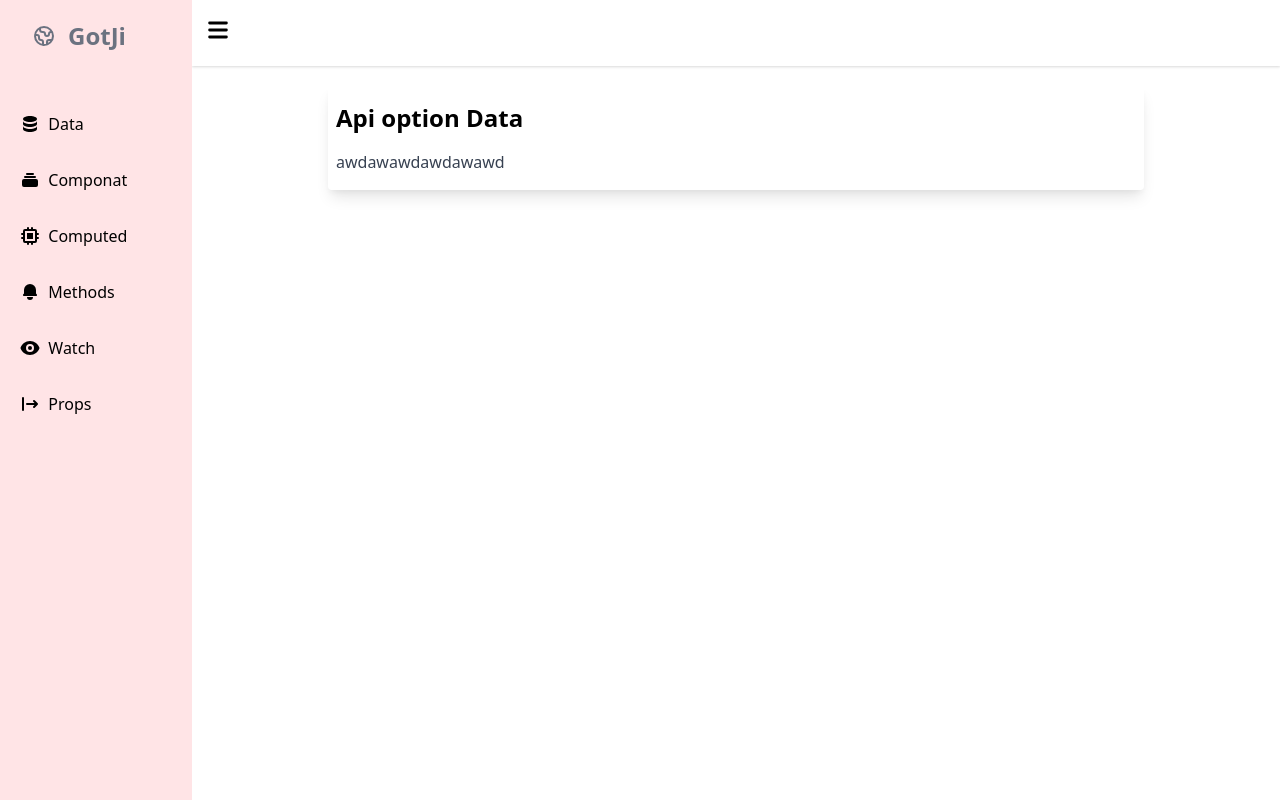
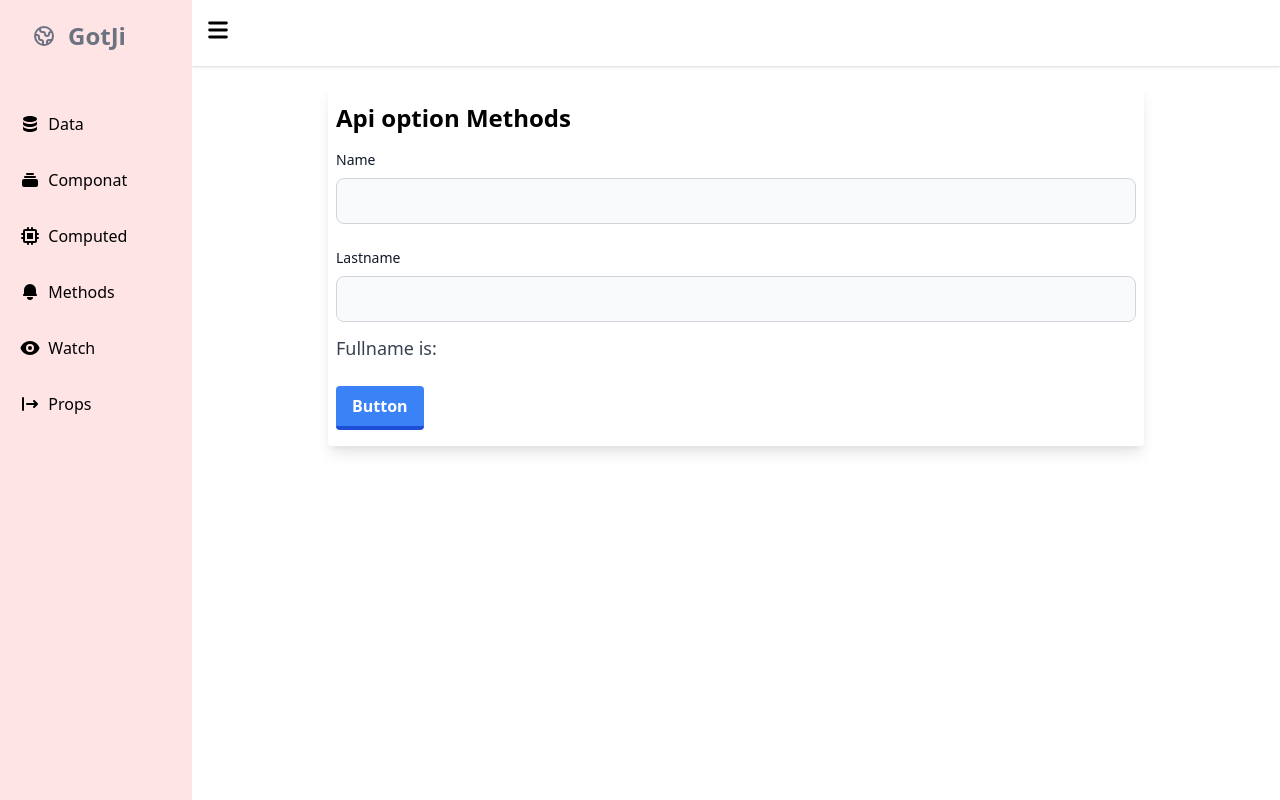
Before and after one commit to ggthkk/pj-tailwind, a Vue app: page /methods in a window 1280 px wide. Built offline with nearby package versions, Linux system fonts and the light colour scheme.

Commit message:
update 17:00

```diff
--- a/src/views/Api_computed.vue
+++ b/src/views/Api_computed.vue
@@ -2,9 +2,14 @@
     <div class="grid place-items-center h-auto">
       <div class="w-9/12 m-5 rounded overflow-hidden shadow-lg">
         <div class="px-2 py-4">
-          <div class="font-bold text-2xl mb-4">Api option Data</div>
+          <div class="font-bold text-2xl mb-4">Api option Computed</div>
           <p class="text-gray-700 text-base">
-            awdaw
+            <label for="base-input" class="block mb-2 text-sm font-medium text-gray-900 dark:text-gray-300">Input1</label>
+            <input type="number" v-model="a" class="bg-gray-50 border border-gray-300 text-gray-900 rounded-lg focus:ring-blue-500 focus:border-blue-500 block w-full p-2.5 ">
+<br>
+            <label for="base-input" class="block mb-2 text-sm font-medium text-gray-900 dark:text-gray-300">Input2</label>
+            <input type="number" v-model="b" class="bg-gray-50 border border-gray-300 text-gray-900 rounded-lg focus:ring-blue-500 focus:border-blue-500 block w-full p-2.5 ">
+          <label for="base-input" class="block mt-3 text-md">value is: {{ sum }}</label>
           </p>
         </div>
       </div>
@@ -14,11 +19,17 @@
 <script>
 export default {
   data() {
-    return {
-      value: ''
+    return{
+      a:'',
+      b:'',
     }
   },
-};
+  computed: {
+    sum() {
+      return parseInt(this.a) + parseInt(this.b)
+    }
+  },
+}
 </script>
 
 <style lang="scss" scoped></style>
--- a/src/views/Api_methods.vue
+++ b/src/views/Api_methods.vue
@@ -2,9 +2,36 @@
   <div class="grid place-items-center h-auto">
     <div class="w-9/12 m-5 rounded overflow-hidden shadow-lg">
       <div class="px-2 py-4">
-          <div class="font-bold text-2xl mb-4">Api option Data</div>
+        <div class="font-bold text-2xl mb-4">Api option Methods</div>
         <p class="text-gray-700 text-base">
-            awdawawdawdawawd
+          <label
+            for="base-input"
+            class="block mb-2 text-sm font-medium text-gray-900 dark:text-gray-300"
+            >Name</label
+          >
+          <input
+            type="text" v-model="a"
+            class="bg-gray-50 border border-gray-300 text-gray-900 rounded-lg focus:ring-blue-500 focus:border-blue-500 block w-full p-2.5"
+          />
+          <br />
+          <label
+            for="base-input"
+            class="block mb-2 text-sm font-medium text-gray-900 dark:text-gray-300"
+            >Lastname</label
+          >
+          <input
+            type="text" v-model="b"
+            class="bg-gray-50 border border-gray-300 text-gray-900 rounded-lg focus:ring-blue-500 focus:border-blue-500 block w-full p-2.5"
+          />
+          <label for="base-input" class="block mt-3 text-lg"
+            >Fullname is: {{ getfullname }}</label
+          >
+          <br />
+          <button
+            class="bg-blue-500 hover:bg-blue-400 text-white font-bold py-2 px-4 border-b-4 border-blue-700 hover:border-blue-500 rounded"
+          @click="sum()">
+            Button
+          </button>
         </p>
       </div>
     </div>
@@ -15,8 +42,15 @@
 export default {
   data() {
     return {
-      value: ''
-    }
+      a: '',
+      b: '',
+      getfullname:''
+    };
+  },
+  methods: {
+    sum() {
+      return this.getfullname = this.a + " " + this.b
+    },
   },
 };
 </script>
```
Lines whose indentation alone changed are shown as unchanged.
